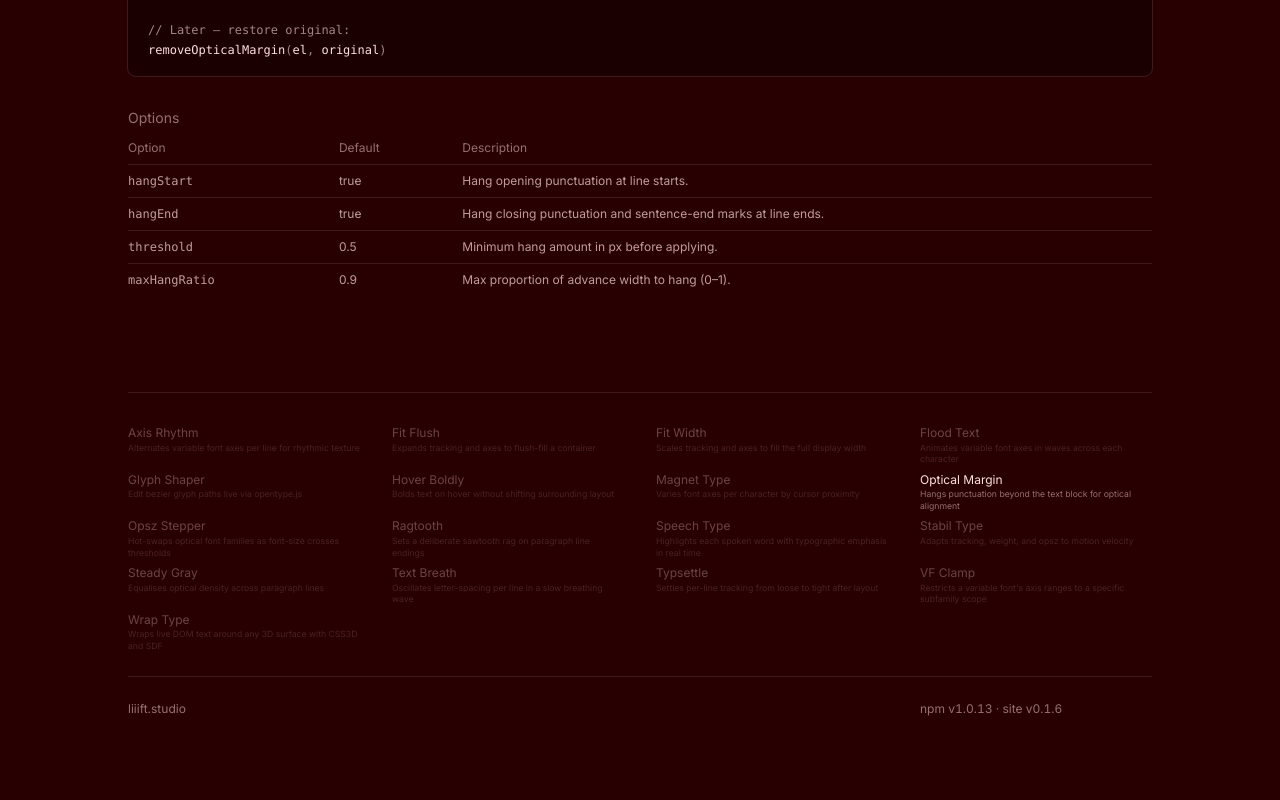
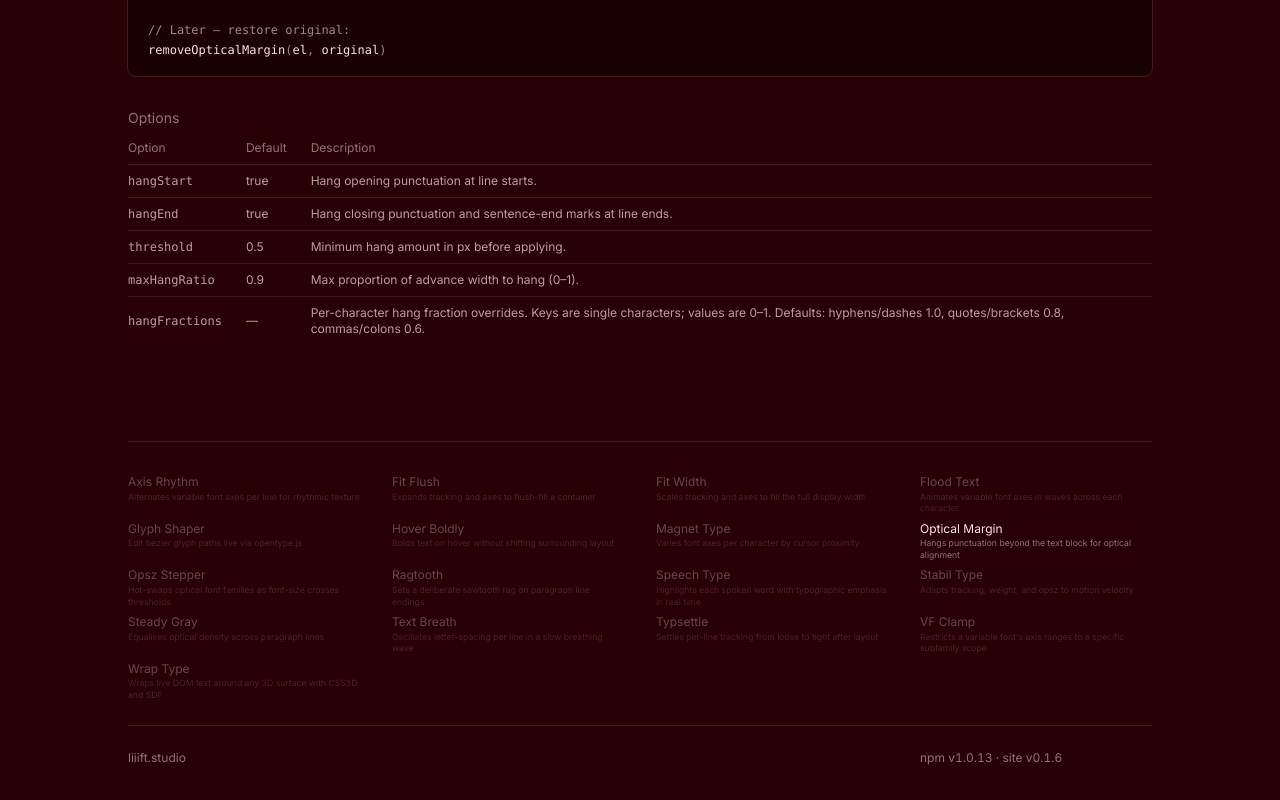
Before and after one commit to Liiift-Studio/OpticalMargin, a Next.js app in the folder site/: page / in a window 1280 px wide. Shown: the part 2137-2937 px from the top of the page. Built offline with nearby package versions, Linux system fonts and the light colour scheme.

Commit message:
Add hangFractions option to README and page docs; fix version number and meta description length

```diff
--- a/site/src/app/layout.tsx
+++ b/site/src/app/layout.tsx
@@ -7,7 +7,7 @@ const inter = Inter({ subsets: ["latin"], variable: "--font-sans" })
 export const metadata: Metadata = {
 	title: "Optical Margin — Font-metric hanging punctuation, cross-browser",
 	icons: { icon: "/icon.svg", shortcut: "/icon.svg", apple: "/icon.svg" },
-	description: "Optical Margin measures the actual hang amount of each punctuation character using Canvas, then applies it as a margin so quotes, commas and hyphens hang into the margin. Cross-browser, font-agnostic.",
+	description: "Font-metric hanging punctuation for every browser. Measures actual glyph bounds via Canvas and applies hanging margins — not a lookup table. Works with any font.",
 	keywords: ["optical margin", "hanging punctuation", "typography", "TypeScript", "npm", "canvas", "cross browser"],
 	openGraph: {
 		title: "Optical Margin — Font-metric hanging punctuation, cross-browser",
--- a/site/src/app/page.tsx
+++ b/site/src/app/page.tsx
@@ -96,6 +96,7 @@ removeOpticalMargin(el, original)`} />
 								<tr className="border-t border-white/10 hover:bg-white/5 transition-colors"><td className="py-2 pr-6 font-mono">hangEnd</td><td className="py-2 pr-6">true</td><td className="py-2">Hang closing punctuation and sentence-end marks at line ends.</td></tr>
 								<tr className="border-t border-white/10 hover:bg-white/5 transition-colors"><td className="py-2 pr-6 font-mono">threshold</td><td className="py-2 pr-6">0.5</td><td className="py-2">Minimum hang amount in px before applying.</td></tr>
 								<tr className="border-t border-white/10 hover:bg-white/5 transition-colors"><td className="py-2 pr-6 font-mono">maxHangRatio</td><td className="py-2 pr-6">0.9</td><td className="py-2">Max proportion of advance width to hang (0–1).</td></tr>
+								<tr className="border-t border-white/10 hover:bg-white/5 transition-colors"><td className="py-2 pr-6 font-mono">hangFractions</td><td className="py-2 pr-6">—</td><td className="py-2">Per-character hang fraction overrides. Keys are single characters; values are 0–1. Defaults: hyphens/dashes 1.0, quotes/brackets 0.8, commas/colons 0.6.</td></tr>
 							</tbody>
 						</table>
 					</div>
```
Also changed, not shown: 1 other file (tests, documents, lock files or other folders).
